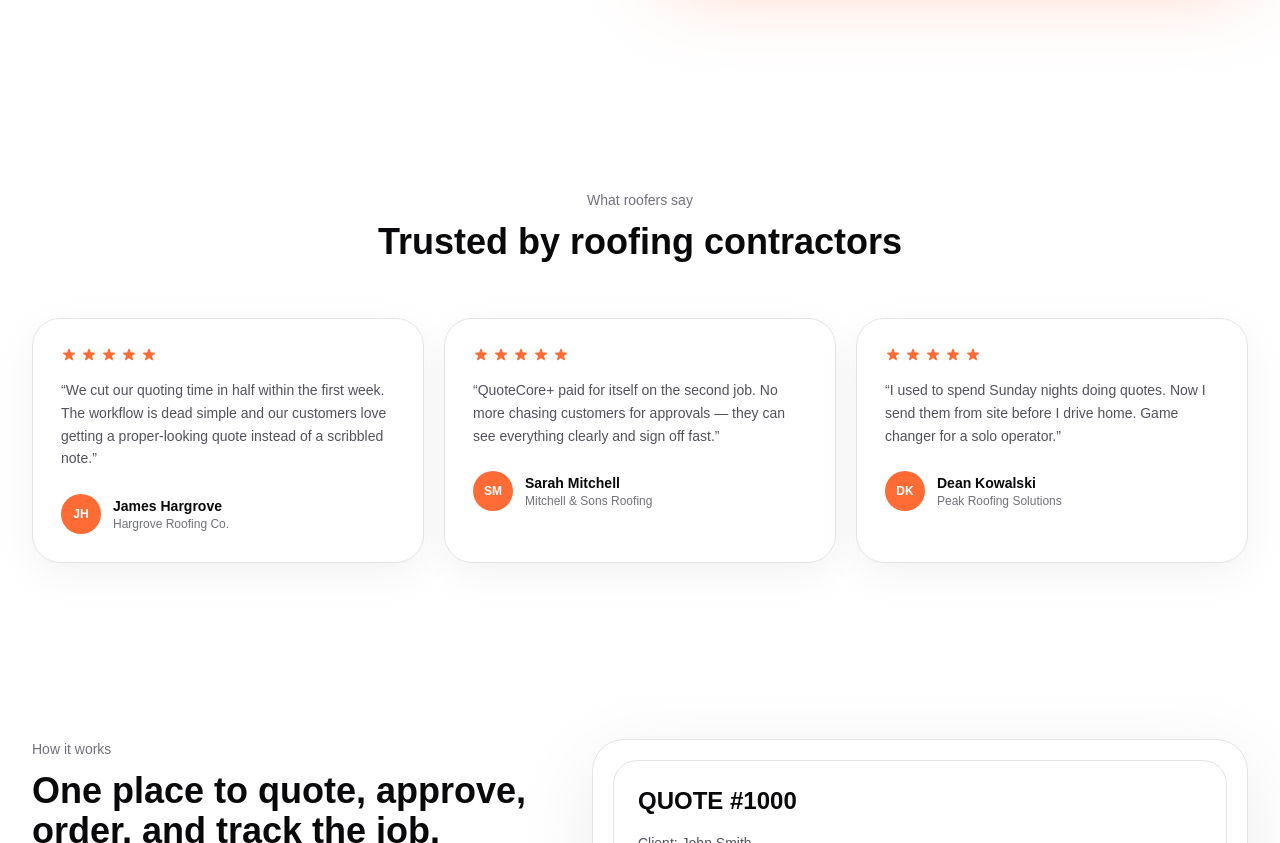
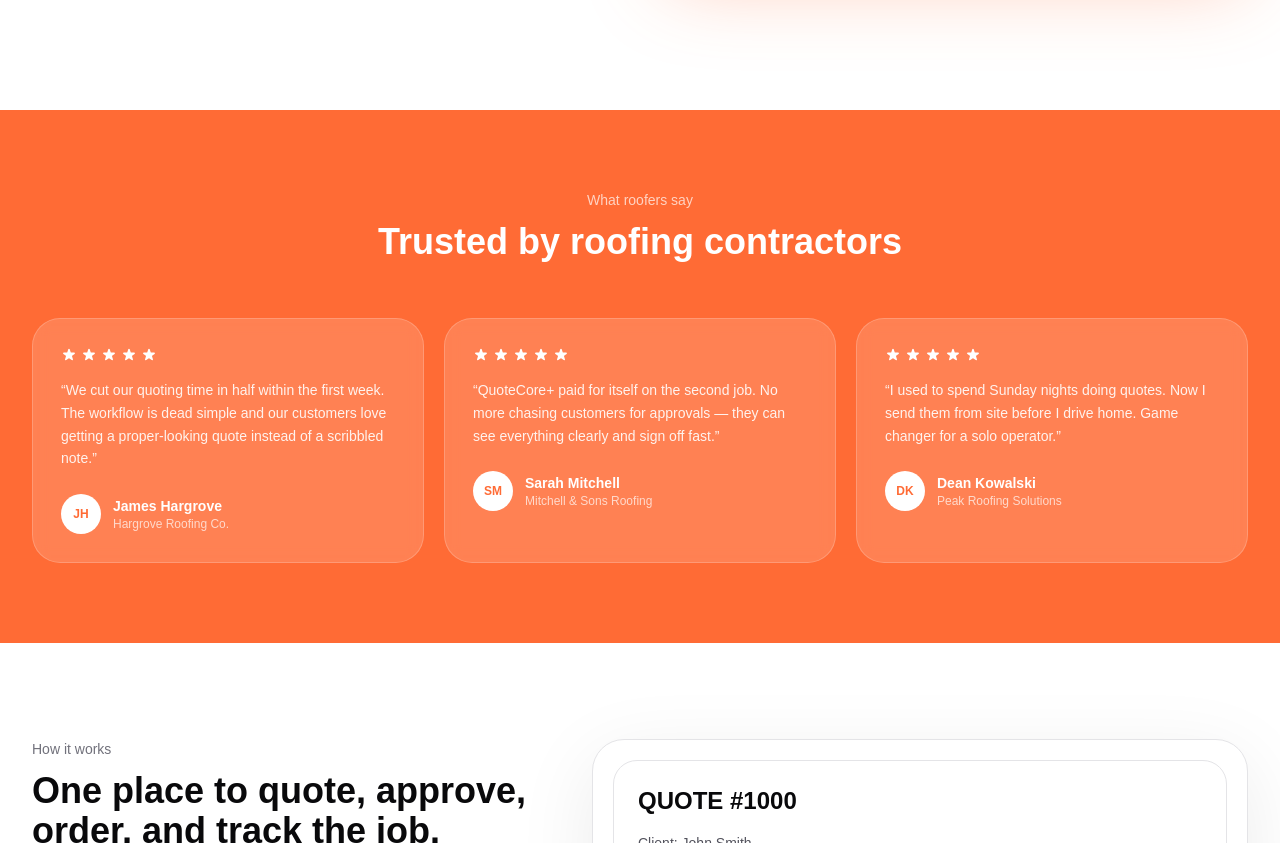
Before and after one commit to barrytheai/quotecore, a Next.js app: page / in a window 1280 px wide. Shown: the part 579-1422 px from the top of the page. Built offline with nearby package versions, Linux system fonts and the light colour scheme.

Commit message:
feat: testimonials orange ribbon section

```diff
--- a/app/page.tsx
+++ b/app/page.tsx
@@ -277,42 +277,44 @@ export default function HomePage() {
         </section>
 
         {/* Testimonials */}
-        <section className="mx-auto max-w-7xl px-6 py-20 lg:px-8">
+        <section className="bg-[#FF6B35] py-20">
+          <div className="mx-auto max-w-7xl px-6 lg:px-8">
           <div className="text-center">
-            <p className="text-sm font-medium text-zinc-500">What roofers say</p>
-            <h2 className="mt-3 text-3xl font-semibold sm:text-4xl">Trusted by roofing contractors</h2>
+            <p className="text-sm font-medium text-white/70">What roofers say</p>
+            <h2 className="mt-3 text-3xl font-semibold text-white sm:text-4xl">Trusted by roofing contractors</h2>
           </div>
 
           <div className="mt-14 grid grid-cols-1 gap-5 sm:grid-cols-3">
             {testimonials.map((t) => (
               <div
                 key={t.name}
-                className="pill-shimmer rounded-[1.75rem] border border-zinc-200 bg-white p-7 shadow-[0_12px_40px_rgba(0,0,0,0.05)]"
+                className="rounded-[1.75rem] bg-white/15 p-7 backdrop-blur-sm border border-white/20"
               >
                 {/* Stars */}
                 <div className="flex gap-1">
                   {[...Array(5)].map((_, i) => (
-                    <svg key={i} className="h-4 w-4 text-[#FF6B35]" viewBox="0 0 20 20" fill="currentColor">
+                    <svg key={i} className="h-4 w-4 text-white" viewBox="0 0 20 20" fill="currentColor">
                       <path d="M9.049 2.927c.3-.921 1.603-.921 1.902 0l1.07 3.292a1 1 0 00.95.69h3.462c.969 0 1.371 1.24.588 1.81l-2.8 2.034a1 1 0 00-.364 1.118l1.07 3.292c.3.921-.755 1.688-1.54 1.118l-2.8-2.034a1 1 0 00-1.175 0l-2.8 2.034c-.784.57-1.838-.197-1.539-1.118l1.07-3.292a1 1 0 00-.364-1.118L2.98 8.72c-.783-.57-.38-1.81.588-1.81h3.461a1 1 0 00.951-.69l1.07-3.292z" />
                     </svg>
                   ))}
                 </div>
 
                 {/* Quote */}
-                <p className="mt-4 text-sm leading-relaxed text-zinc-600">&ldquo;{t.quote}&rdquo;</p>
+                <p className="mt-4 text-sm leading-relaxed text-white/90">&ldquo;{t.quote}&rdquo;</p>
 
                 {/* Author */}
                 <div className="mt-6 flex items-center gap-3">
-                  <div className="flex h-10 w-10 shrink-0 items-center justify-center rounded-full bg-[#FF6B35] text-xs font-semibold text-white">
+                  <div className="flex h-10 w-10 shrink-0 items-center justify-center rounded-full bg-white text-xs font-semibold text-[#FF6B35]">
                     {t.initials}
                   </div>
                   <div>
-                    <p className="text-sm font-semibold text-zinc-950">{t.name}</p>
-                    <p className="text-xs text-zinc-500">{t.business}</p>
+                    <p className="text-sm font-semibold text-white">{t.name}</p>
+                    <p className="text-xs text-white/70">{t.business}</p>
                   </div>
                 </div>
               </div>
             ))}
+          </div>
           </div>
         </section>
 
```
